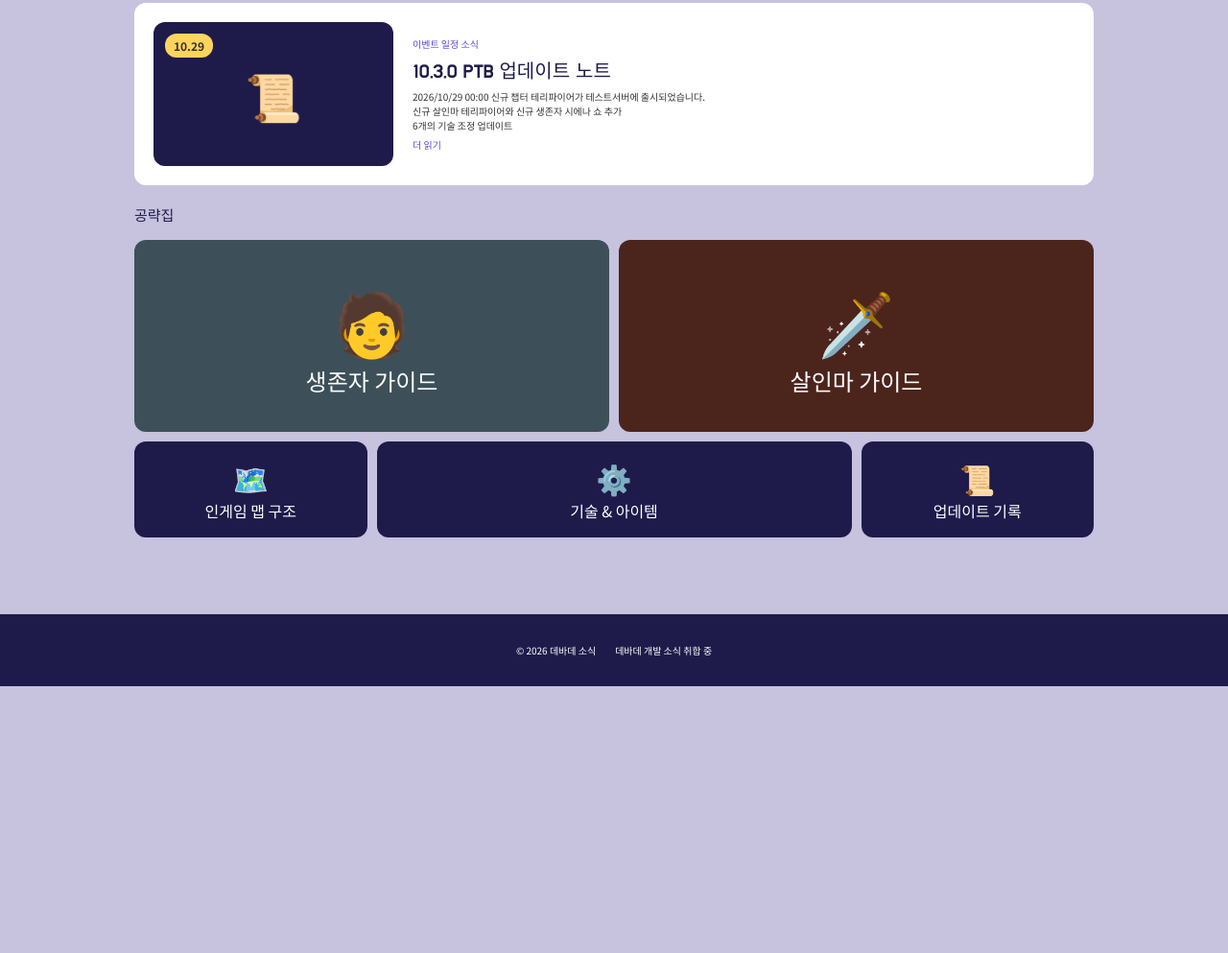
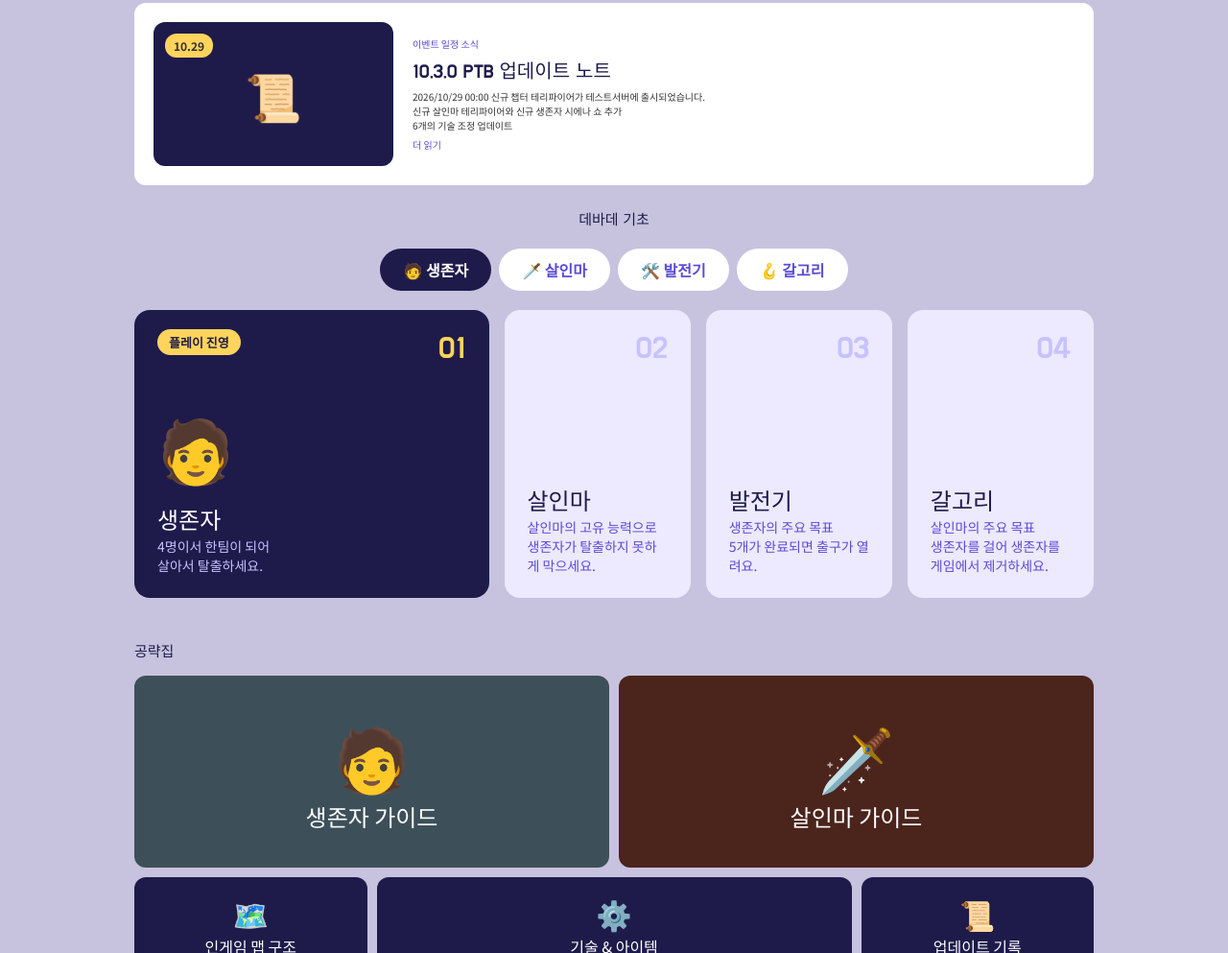
Before and after one commit to riverbible/hobby-blog, a plain HTML site: page index.html in a window 1280 px wide. Shown: the part 913-1906 px from the top of the page at 96% size. Before the commit the page ends 1628 px from the top, so only its background shows below. Drawn offline with Linux system fonts and the light colour scheme.

Commit message:
탭 메뉴 추가 중간저장

```diff
--- a/css/media.css
+++ b/css/media.css
@@ -1,6 +1,16 @@
-@media screen and (max-width:768px) {
+@media screen and (max-width:800px) {
   .hero::before {
     opacity: 0.3;
+  }
+
+  .guide-content {
+    display: grid;
+    grid-template-columns: repeat(2,1fr);
+    height: auto;
+  }
+
+  .guide-content li {
+    height: 250px;
   }
 }
 
--- a/css/style.css
+++ b/css/style.css
@@ -161,8 +161,7 @@ main {
   border-radius: 12px;
 }
 
-#features,
-#walkthrough {
+section:not(.hero) {
   padding-top: 20px;
 }
 
@@ -222,6 +221,130 @@ main {
   width: 50px;
   height: 25px;
   border-radius: 12px;
+}
+
+#guides {
+  display: flex;
+  flex-direction: column;
+  gap: 20px;
+  justify-content: center;
+  align-items: center;
+  padding: 24px 0;
+}
+
+.guide-tabs {
+  display: flex;
+  gap: 8px;
+}
+
+.guide-tabs button {
+  padding: 1rem 2.4rem;
+  border: none;
+  border-radius: 3rem;
+  background-color: #ffffff;
+  color: #5b4bd6;
+  font-family: inherit;
+  font-size: 1.6rem;
+  font-weight: bold;
+  cursor: pointer;
+  transition: 0.3s;
+}
+
+.guide-tabs li.on button {
+  background-color: #1e1b4b;
+  color: #ffffff;
+}
+
+.guide-content {
+  display: flex;
+  gap: 16px;
+  height: 300px;
+}
+
+.guide-content li {
+  position: relative;
+  flex: 1;
+  display: flex;
+  flex-direction: column;
+  justify-content: flex-end;
+  gap: 12px;
+  padding: 24px;
+  border-radius: 16px;
+  background-color: #ede9fe;
+  overflow: hidden;
+  cursor: pointer;
+  transition: flex 0.4s, background-color 0.4s;
+}
+
+.guide-content .num {
+  position: absolute;
+  top: 20px;
+  right: 24px;
+  font-family: "Do Hyeon", sans-serif;
+  font-size: 32px;
+  color: #c7c2ff;
+}
+
+.guide-content .badge {
+  position: absolute;
+  top: 2rem;
+  left: 2.4rem;
+  padding: 0.4rem 1.2rem;
+  border-radius: 2rem;
+  background-color: #ffd45c;
+  color: #1e1b4b;
+  font-size: 1.3rem;
+  font-weight: bold;
+  opacity: 0;
+  /* 평소엔 숨김 */
+  transform: translateY(-1rem);
+  transition: 0.4s;
+}
+
+.guide-content .thumb {
+  width: auto;
+  height: auto;
+  background: none;
+  text-align: left;
+  font-size: 6.4rem;
+  opacity: 0;
+  transform: scale(0.6);
+  transition: 0.4s;
+}
+
+.guide-content h3 {
+  font-size: 2.4rem;
+  color: #1e1b4b;
+}
+
+.guide-content p {
+  font-size: 1.4rem;
+  color: #5b4bd6;
+}
+
+/* 선택된 카드 (클래스 바인딩) */
+.guide-content li.on {
+  flex: 2.2;
+  /* 가로 폭 넓어짐 */
+  background-color: #1e1b4b;
+}
+
+.guide-content li.on .badge,
+.guide-content li.on .thumb {
+  opacity: 1;
+  transform: none;
+}
+
+.guide-content li.on h3 {
+  color: #ffffff;
+}
+
+.guide-content li.on p {
+  color: #c7c2ff;
+}
+
+.guide-content li.on .num {
+  color: #ffd45c;
 }
 
 .walkthrough {
--- a/index.html
+++ b/index.html
@@ -4,7 +4,7 @@
 <head>
   <meta charset="UTF-8">
   <meta name="viewport" content="width=device-width, initial-scale=1.0">
-  <title>Document</title>
+  <title>📢데바데 소식</title>
   <link href="https://fonts.googleapis.com/css2?family=Do+Hyeon&family=Noto+Sans+KR:wght@400;700&display=swap"
     rel="stylesheet">
   <link rel="stylesheet" href="./css/style.css">
@@ -89,6 +89,54 @@
       </article>
     </section>
 
+    <section id="guides">
+      <h2>데바데 기초</h2>
+      <ul class="guide-tabs">
+        <li class="on"><button type="button">🧑 생존자</button></li>
+        <li><button type="button">🗡️ 살인마</button></li>
+        <li><button type="button">🛠️ 발전기</button></li>
+        <li><button type="button">🪝 갈고리</button></li>
+      </ul>
+      <ol class="guide-content">
+        <li class="on">
+          <span class="badge">플레이 진영</span>
+          <span class="num">01</span>
+          <div class="thumb">🧑</div>
+          <div class="txt-wrap">
+            <h3>생존자</h3>
+            <p>4명이서 한팀이 되어<br>살아서 탈출하세요.</p>
+          </div>
+        </li>
+        <li>
+          <span class="badge">플레이 진영</span>
+          <span class="num">02</span>
+          <div class="thumb">🗡️</div>
+          <div class="txt-wrap">
+            <h3>살인마</h3>
+            <p>살인마의 고유 능력으로<br>생존자가 탈출하지 못하게 막으세요.</p>
+          </div>
+        </li>
+        <li>
+          <span class="badge">생존자 목표</span>
+          <span class="num">03</span>
+          <div class="thumb">🛠️</div>
+          <div class="txt-wrap">
+            <h3>발전기</h3>
+            <p>생존자의 주요 목표<br>5개가 완료되면 출구가 열려요.</p>
+          </div>
+        </li>
+        <li>
+          <span class="badge">살인마 목표</span>
+          <span class="num">04</span>
+          <div class="thumb">🪝</div>
+          <div class="txt-wrap">
+            <h3>갈고리</h3>
+            <p>살인마의 주요 목표<br>생존자를 걸어 생존자를 게임에서 제거하세요.</p>
+          </div>
+        </li>
+      </ol>
+    </section>
+
     <section id="walkthrough">
       <h2>공략집</h2>
       <ul class="walkthrough">
--- a/js/app.js
+++ b/js/app.js
@@ -1,3 +1,22 @@
+const tabs = document.querySelectorAll(".guide-tabs li");
+const cards = document.querySelectorAll(".guide-content li");
+
+function showGuide(index) {
+    // 1. 전부 on 빼기
+    tabs.forEach((tab) => tab.classList.remove("on"));
+    cards.forEach((card) => card.classList.remove("on"));
+    // 2. 선택한 번호에만 on 붙이기
+    tabs[index].classList.add("on");
+    cards[index].classList.add("on");
+}
+
+tabs.forEach((tab, index) => {
+    tab.addEventListener("click", () => showGuide(index));
+});
+cards.forEach((card, index) => {
+    card.addEventListener("click", () => showGuide(index));
+});
+
 const body = document.querySelector('body');
 const topBtn = document.querySelector('.top');
 
```
